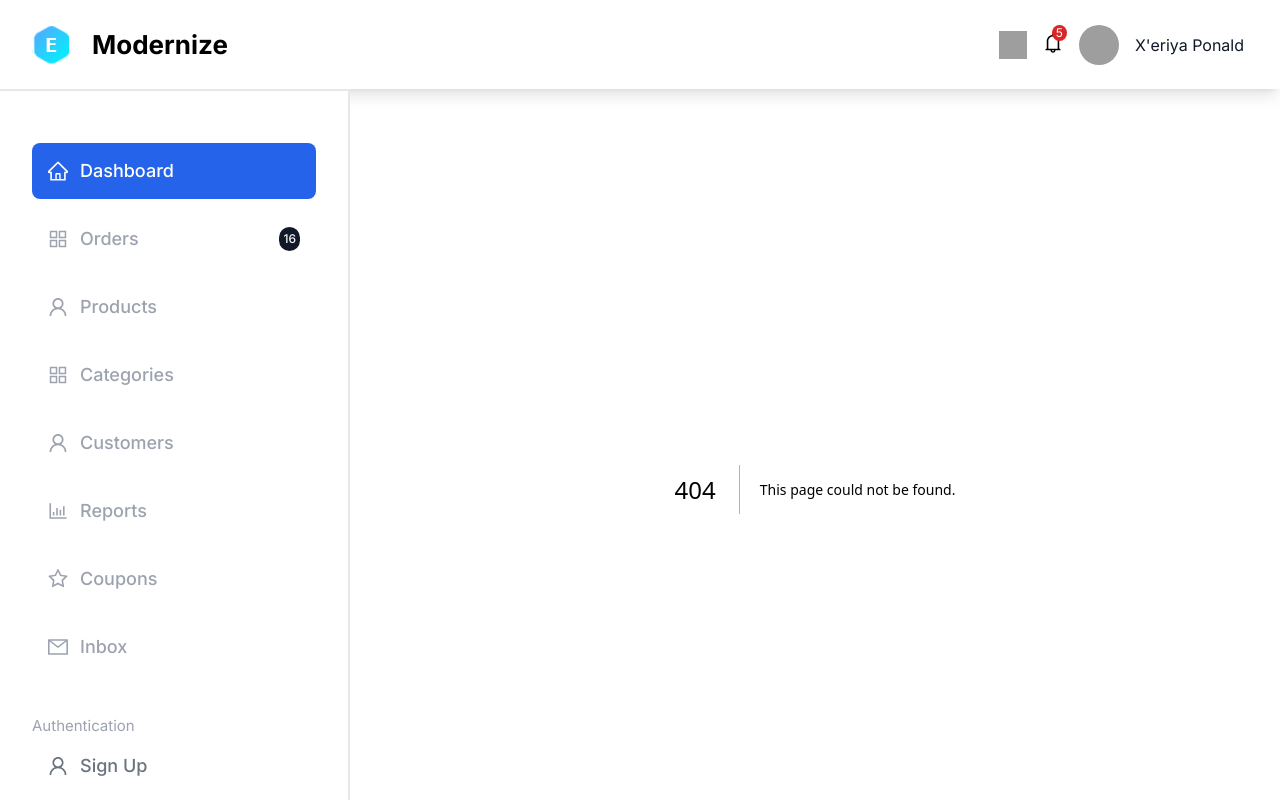
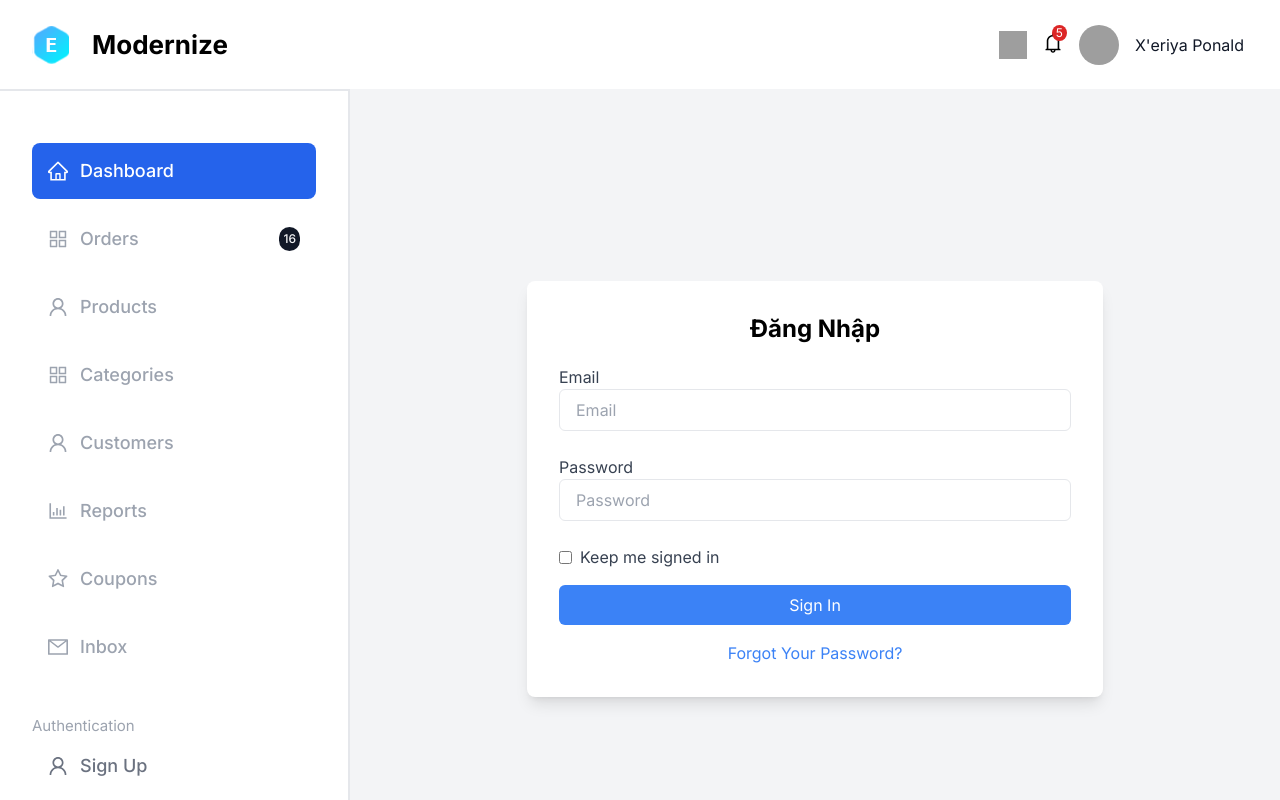
Before and after one commit to thanhnt37/frontend-training, a Next.js app: page /signin in a window 1280 px wide. Before the commit this address had no page. Shown: the top 800 px of the page. Built offline with nearby package versions, Linux system fonts and the light colour scheme; grey boxes are pictures that could not be loaded.

Commit message:
Add Sign In page

```diff
--- /dev/null
+++ b/src/app/signin/page.tsx
@@ -0,0 +1,56 @@
+"use client";
+
+import SigninLayout from "./signin-layout";
+import React, { useEffect, useState } from "react";
+export default function Signin() {
+  const [mounted, setMounted] = useState(false);
+
+  useEffect(() => {
+    setMounted(true);
+  }, []);
+
+  if (!mounted) {
+    return null;
+  }
+  return (
+    <SigninLayout>
+       <div className="min-h-screen flex items-center justify-center bg-gray-100">
+            <div className="bg-white p-8 rounded-lg shadow-lg max-w-xl w-full">
+                <h2 className="text-2xl font-bold text-center mb-5">Đăng Nhập</h2>
+
+                <form>
+                    <div className="mb-6">
+                        <label className="block text-gray-700">Email</label>
+                        <input
+                            type="email"
+                            placeholder="Email"
+                            className="w-full px-4 py-2 border rounded-md focus:outline-none focus:ring-2 focus:ring-blue-400"
+                        />
+                    </div>
+                    <div className="mb-6">
+                        <label className="block text-gray-700">Password</label>
+                        <div className="relative">
+                            <input
+                                type="password"
+                                placeholder="Password"
+                                className="w-full px-4 py-2 border rounded-md focus:outline-none focus:ring-2 focus:ring-blue-400"
+                            />
+
+                        </div>
+                    </div>
+                    <div className="mb-4 flex items-center">
+                        <input type="checkbox" id="remember-me" className="mr-2" />
+                        <label htmlFor="remember-me" className="text-gray-700">Keep me signed in</label>
+                    </div>
+                    <button className="w-full bg-blue-500 text-white py-2 rounded-md hover:bg-blue-600 transition duration-200">
+                        Sign In
+                    </button>
+                    <p className="text-center text-gray-600 mt-4">
+                        <a href="/forgotpassword" className="text-blue-500 hover:underline">Forgot Your Password?</a>
+                    </p>
+                </form>
+            </div>
+        </div>
+    </SigninLayout>
+  );
+}
--- /dev/null
+++ b/src/app/signin/signin-layout.tsx
@@ -0,0 +1,13 @@
+"use client";
+import React from 'react';
+export default function SigninLayout({ children }: { children: React.ReactNode }) {
+  return (
+    <html lang="en">
+      <body>
+        <div >
+          {children}
+        </div>
+      </body>
+    </html>
+  );
+}
```
